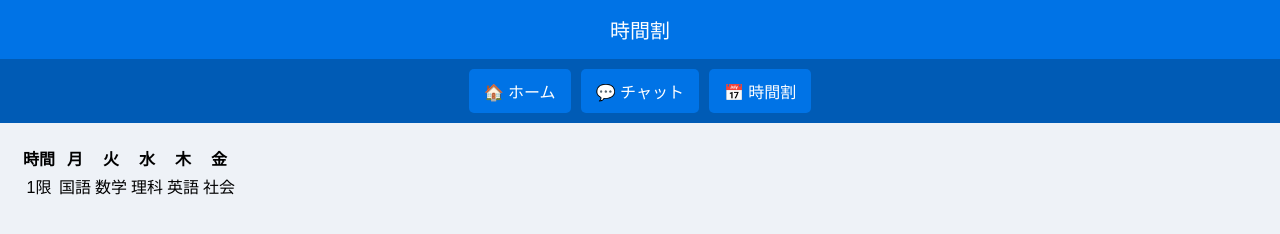
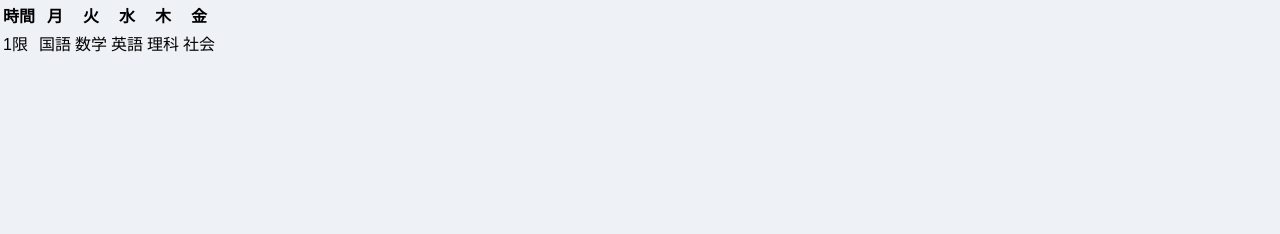
Before and after one commit to Hayato040404/plus-gonzui, a plain HTML site: page class.html in a window 1280 px wide. Drawn offline with Linux system fonts and the light colour scheme.

Commit message:
Update class.html

```diff
--- a/class.html
+++ b/class.html
@@ -7,17 +7,13 @@
     <link rel="stylesheet" href="style.css">
 </head>
 <body>
-    <header>時間割</header>
-    <nav>
-        <a href="home.html">🏠 ホーム</a>
-        <a href="chat.html">💬 チャット</a>
-        <a href="class.html">📅 時間割</a>
-    </nav>
-    <main>
-        <table>
-            <tr><th>時間</th><th>月</th><th>火</th><th>水</th><th>木</th><th>金</th></tr>
-            <tr><td>1限</td><td>国語</td><td>数学</td><td>理科</td><td>英語</td><td>社会</td></tr>
-        </table>
-    </main>
+    <table>
+        <tr>
+            <th>時間</th><th>月</th><th>火</th><th>水</th><th>木</th><th>金</th>
+        </tr>
+        <tr>
+            <td>1限</td><td>国語</td><td>数学</td><td>英語</td><td>理科</td><td>社会</td>
+        </tr>
+    </table>
 </body>
 </html>
```
